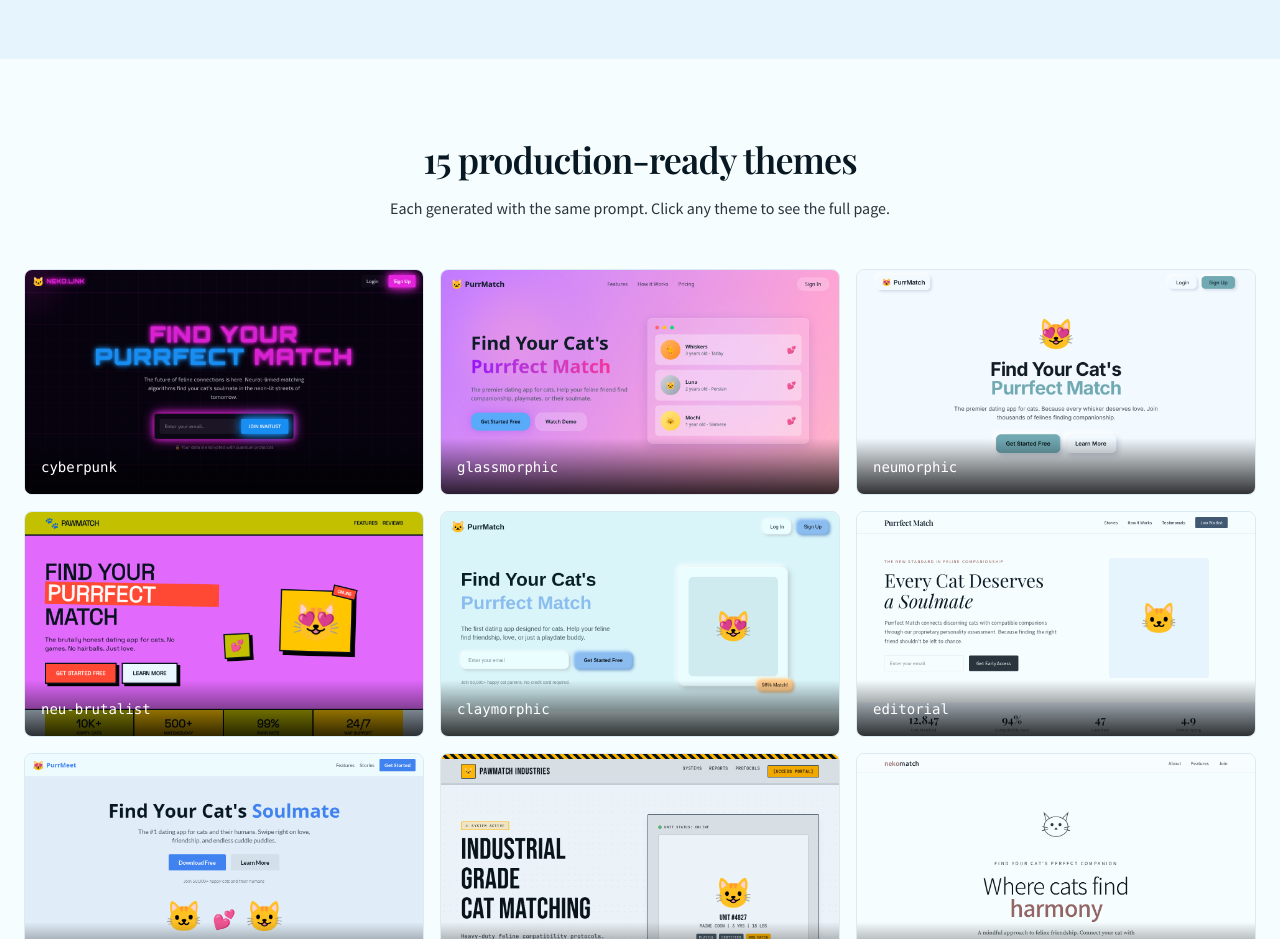
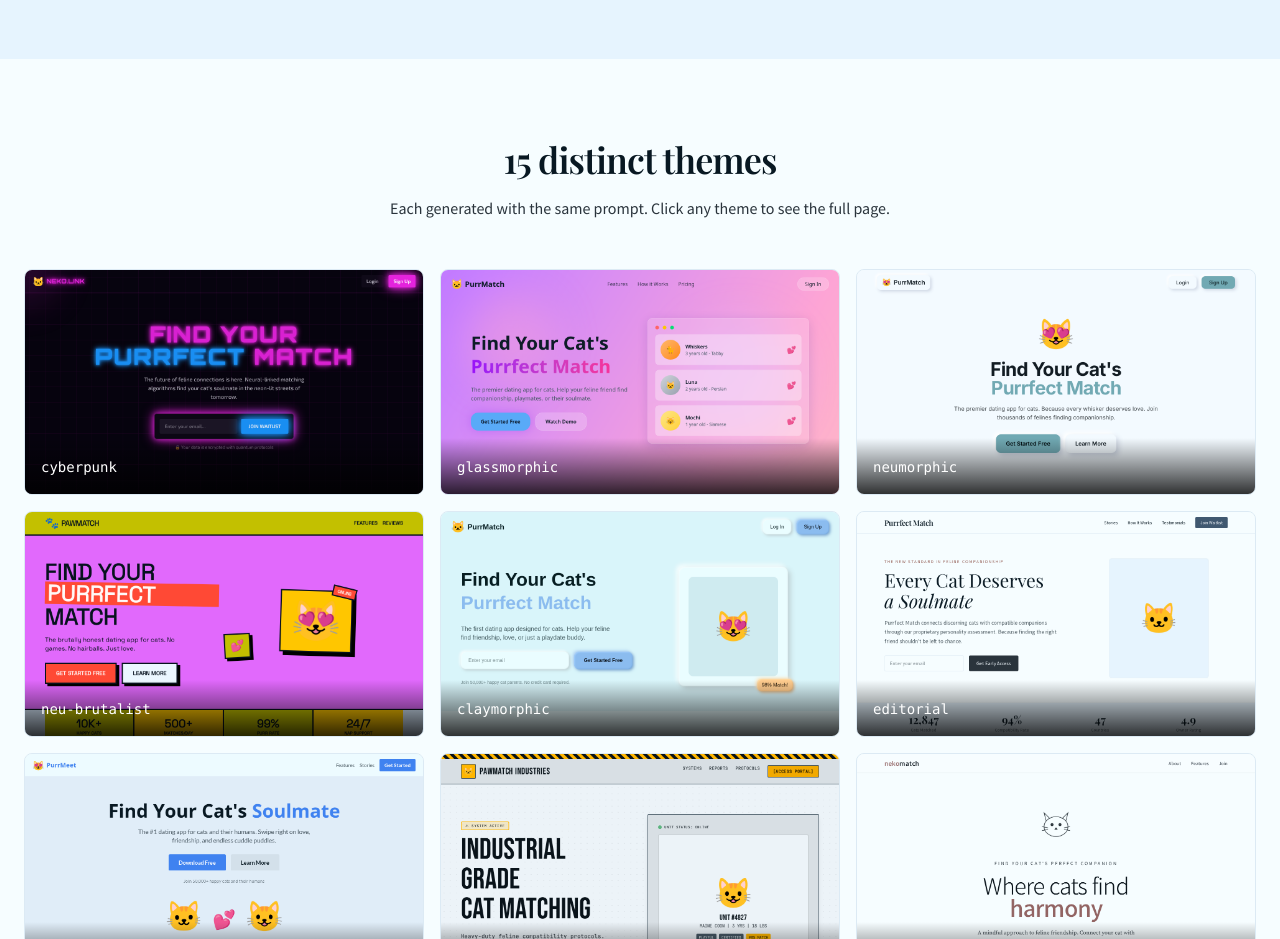
Before and after one commit to spences10/mcpvibeui.com, a SvelteKit app: page / in a window 1280 px wide. Shown: the part 1400-2339 px from the top of the page. Built offline with nearby package versions, Linux system fonts and the light colour scheme; a web font is replaced by a local one.

Commit message:
refactor: :recycle: distinct

```diff
--- a/src/routes/(home)/+page.svelte
+++ b/src/routes/(home)/+page.svelte
@@ -72,7 +72,7 @@
 		applicationCategory: 'DeveloperApplication',
 		operatingSystem: 'Any',
 		description:
-			'MCP server providing design tokens for LLM-powered UI generation with 15 production-ready themes',
+			'MCP server providing design tokens for LLM-powered UI generation with 15 distinct themes',
 		url: 'https://mcpvibeui.com',
 		author: { '@type': 'Person', name: 'Scott Spence' },
 		offers: { '@type': 'Offer', price: '0', priceCurrency: 'USD' },
@@ -404,7 +404,7 @@
 					class="mb-4 text-3xl tracking-tight md:text-4xl"
 					style="font-family: var(--font-display); font-weight: 600;"
 				>
-					15 production-ready themes
+					15 distinct themes
 				</h2>
 				<p
 					class="mx-auto max-w-2xl leading-relaxed"
```
